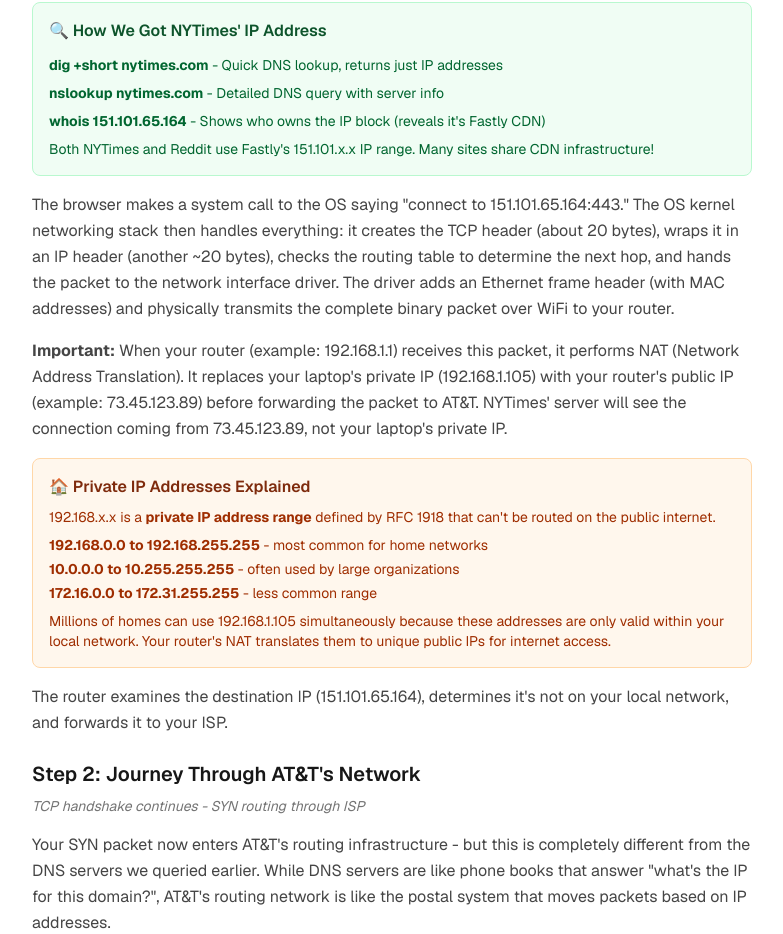
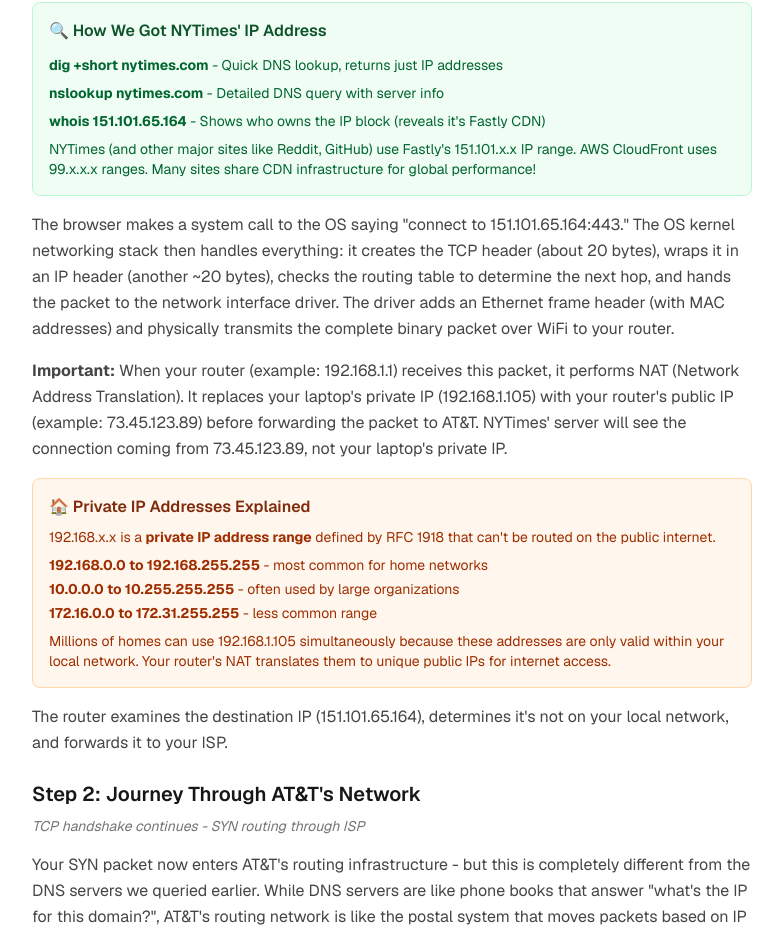
Before and after one commit to SeanPlusPlus/odyssey-of-a-url, a Next.js app: page / in a window 1280 px wide. Shown: the part 5377-6311 px from the top of the page, without its empty margins (248-1031 px from the left). Built offline with nearby package versions, Linux system fonts and the light colour scheme.

Commit message:
feat: expand CDN infrastructure explanation
- Added GitHub as another Fastly example alongside NYTimes and Reddit
- Mentioned AWS CloudFront's 99.x.x.x IP ranges as comparison
- Clarified that CDN sharing is for global performance benefits

```diff
--- a/components/HttpSection.tsx
+++ b/components/HttpSection.tsx
@@ -77,7 +77,7 @@
             <p><strong>dig +short nytimes.com</strong> - Quick DNS lookup, returns just IP addresses</p>
             <p><strong>nslookup nytimes.com</strong> - Detailed DNS query with server info</p>
             <p><strong>whois 151.101.65.164</strong> - Shows who owns the IP block (reveals it's Fastly CDN)</p>
-            <p>Both NYTimes and Reddit use Fastly's 151.101.x.x IP range. Many sites share CDN infrastructure!</p>
+            <p>NYTimes (and other major sites like Reddit, GitHub) use Fastly's 151.101.x.x IP range. AWS CloudFront uses 99.x.x.x ranges. Many sites share CDN infrastructure for global performance!</p>
           </div>
         </div>
 
```
